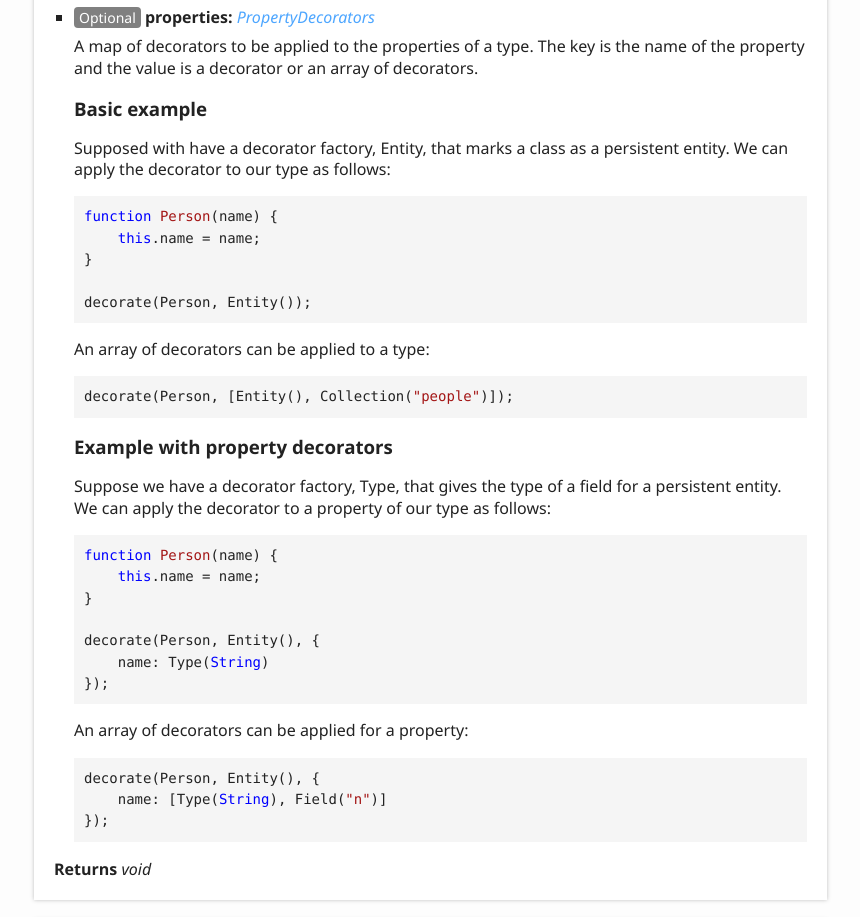
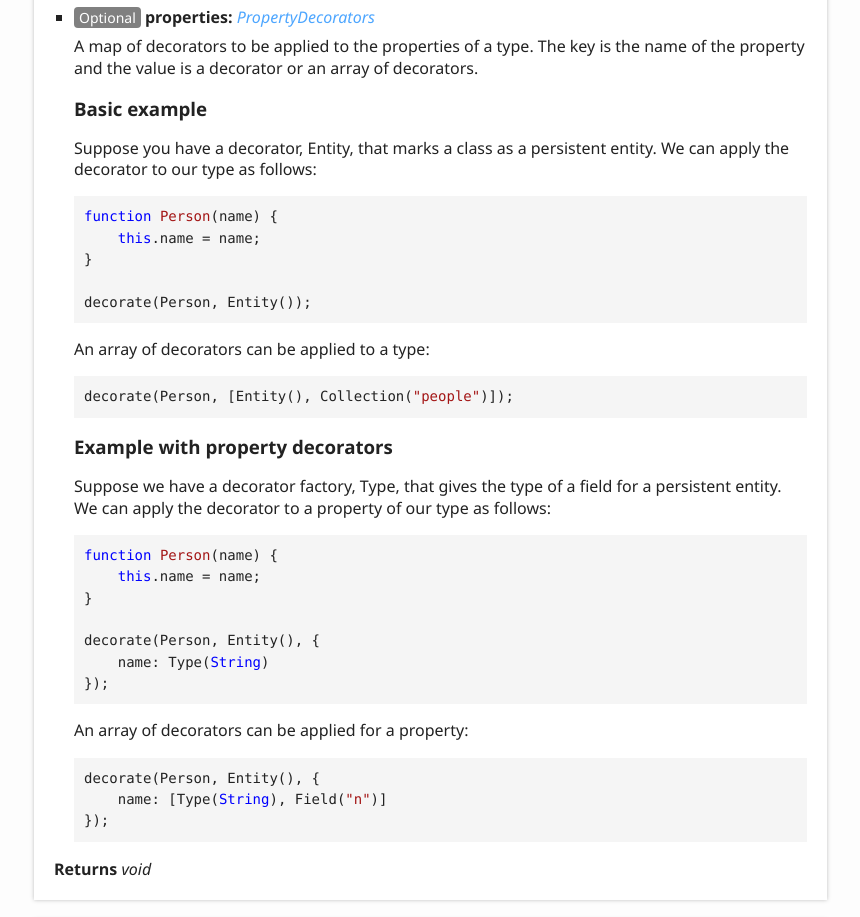
Before and after one commit to artifacthealth/reflect-helper, a plain HTML site: page globals.html in a window 1280 px wide. Shown: the part 1100-2017 px from the top of the page, without its empty margins (6-866 px from the left). Drawn offline with Linux system fonts and the light colour scheme.

Commit message:
Fixed typo

```diff
--- a/globals.html
+++ b/globals.html
@@ -135,7 +135,7 @@
 										<p>A map of decorators to be applied to the properties of a type. The key is the name of the property
 										and the value is a decorator or an array of decorators.</p>
 										<h3 id="basic-example">Basic example</h3>
-										<p>Supposed with have a decorator factory, Entity, that marks a class as a persistent entity. We can apply the decorator
+										<p>Suppose you have a decorator, Entity, that marks a class as a persistent entity. We can apply the decorator
 										to our type as follows:</p>
 										<pre><code class="lang-javascript"><span class="hljs-function"><span class="hljs-keyword">function</span> <span class="hljs-title">Person</span>(<span class="hljs-params">name</span>) </span>{
     <span class="hljs-keyword">this</span>.name = name;
```
